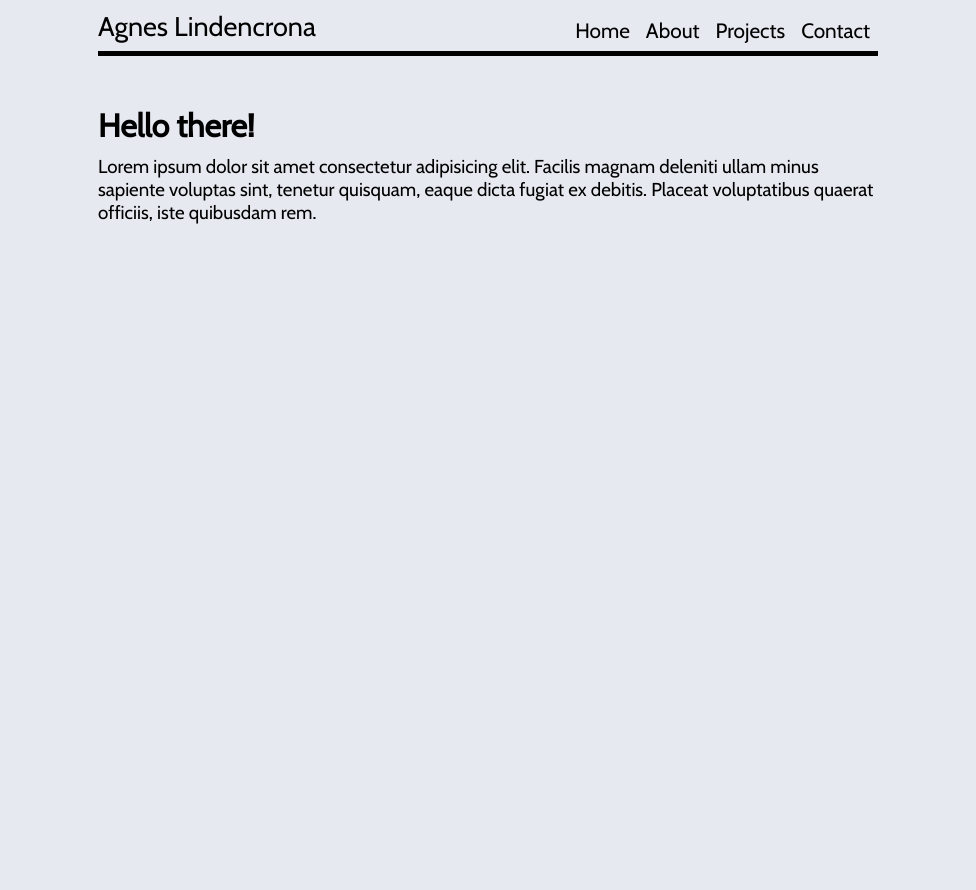
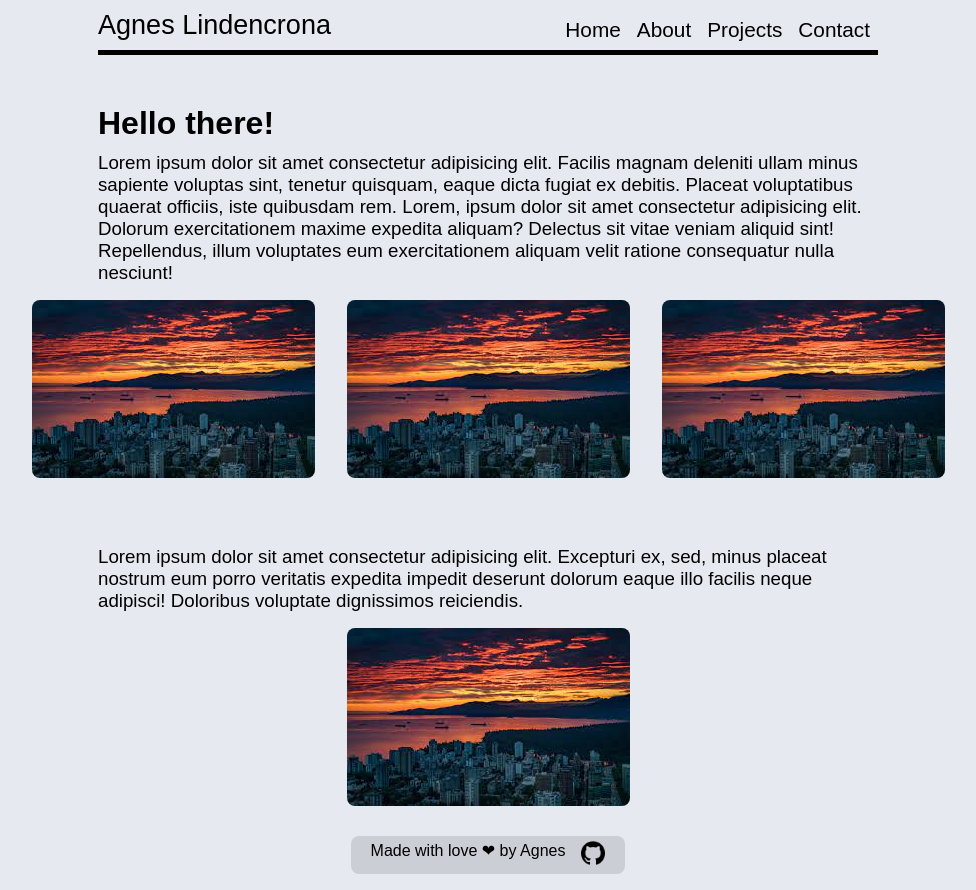
Before and after one commit to agnlin02/portfolio, a plain HTML site: page index.html in a window 1280 px wide. Shown: the whole page, without its empty margins (152-1128 px from the left). Before the commit the page ends 800 px from the top, so only its background shows below. Drawn offline with nearby package versions, Linux system fonts and the light colour scheme.

Commit message:
BildNStuff

```diff
--- a/index.html
+++ b/index.html
@@ -5,11 +5,9 @@
     <meta http-equiv="X-UA-Compatible" content="IE=edge" />
     <meta name="viewport" content="width=device-width, initial-scale=1.0" />
     <link rel="stylesheet" href="style.css" />
+    <link rel="stylesheet" href="Portfolie.js" />
     <link rel="preconnect" href="https://fonts.gstatic.com" />
-    <link
-      href="https://fonts.googleapis.com/css2?family=Cabin&display=swap"
-      rel="stylesheet"
-    />
+
     <title>Agnes amazing wonderful and cool website</title>
   </head>
   <body>
@@ -30,9 +28,51 @@
           Lorem ipsum dolor sit amet consectetur adipisicing elit. Facilis
           magnam deleniti ullam minus sapiente voluptas sint, tenetur quisquam,
           eaque dicta fugiat ex debitis. Placeat voluptatibus quaerat officiis,
-          iste quibusdam rem.
+          iste quibusdam rem. Lorem, ipsum dolor sit amet consectetur
+          adipisicing elit. Dolorum exercitationem maxime expedita aliquam?
+          Delectus sit vitae veniam aliquid sint! Repellendus, illum voluptates
+          eum exercitationem aliquam velit ratione consequatur nulla nesciunt!
         </h3>
       </header>
+
+      <section>
+        <div class="projects">
+          <div id="ProjectContent">
+            <img src="bildTillFörsökhemsidsak.jpg" alt="" />
+          </div>
+          <div id="ProjectContent">
+            <img src="bildTillFörsökhemsidsak.jpg" alt="" />
+          </div>
+          <div id="ProjectContent">
+            <img src="bildTillFörsökhemsidsak.jpg" alt="" />
+          </div>
+        </div>
+      </section>
+
+      <section class="section">
+        <h3>
+          Lorem ipsum dolor sit amet consectetur adipisicing elit. Excepturi ex,
+          sed, minus placeat nostrum eum porro veritatis expedita impedit
+          deserunt dolorum eaque illo facilis neque adipisci! Doloribus
+          voluptate dignissimos reiciendis.
+        </h3>
+
+        <div class="projects">
+          <div id="ProjectContent"></div>
+          <div id="ProjectContent">
+            <img src="bildTillFörsökhemsidsak.jpg" alt="" />
+          </div>
+          <div id="ProjectContent"></div>
+        </div>
+      </section>
     </main>
+
+    <footer>
+      <p id="FooterText">Made with love ❤ by Agnes</p>
+      <!-- <i class="fa fa-github" aria-hidden="true"></i> -->
+      <a href="youtube.com"
+        ><img id="ImageGit" src="GitHubLogo.png" alt="github"
+      /></a>
+    </footer>
   </body>
 </html>
```
Also changed, not shown: GitHubLogo.png (added), bildTillFörsökhemsidsak.jpg (added).
